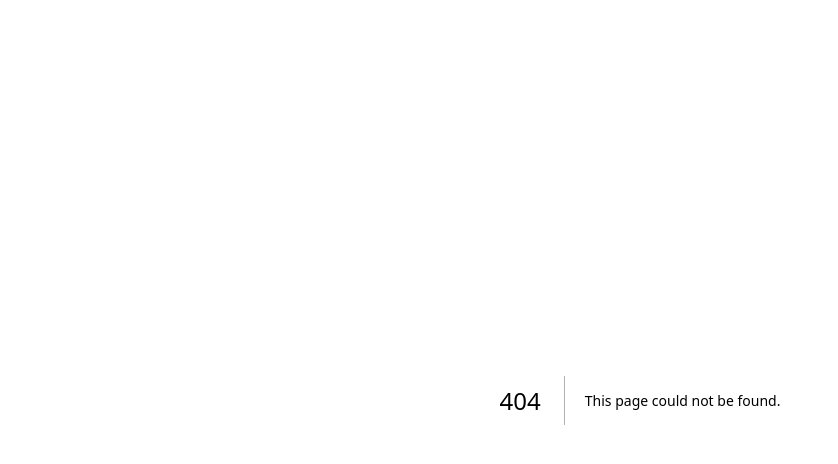
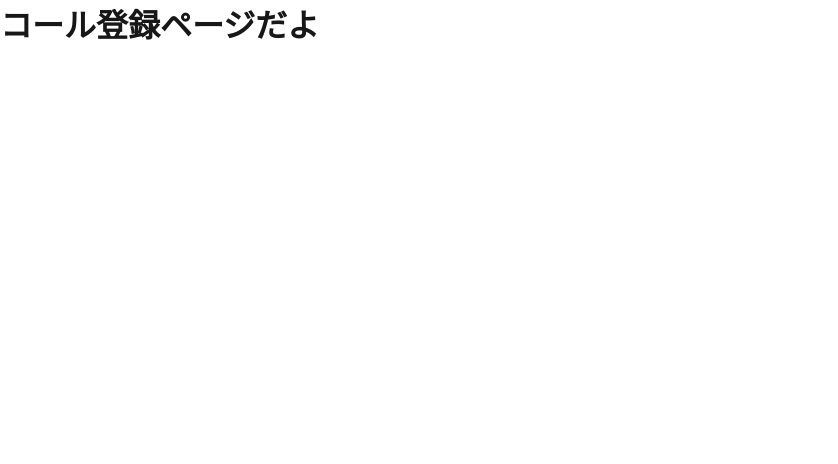
Before and after one commit to halt0413/jirou, a Next.js app in the folder apps/web/: page /call-register in a window 1280 px wide. Before the commit this address had no page. Shown: the top 464 px of the page, without its empty margins (0-838 px from the left). Built offline with nearby package versions, Linux system fonts and the light colour scheme.

Commit message:
feat: コール登録機能のページとコンポーネントを追加

```diff
--- /dev/null
+++ b/apps/web/src/app/call-register/page.tsx
@@ -0,0 +1,5 @@
+import { CallRegisterPage } from "@/features/call-register";
+
+export default function Page() {
+  return <CallRegisterPage />;
+}
--- /dev/null
+++ b/apps/web/src/features/call-register/components/CallRegisterContainer/index.tsx
@@ -0,0 +1,5 @@
+export const CallRegisterPage = () => {
+    return (
+        <h1>コール登録ページだよ</h1>
+    );
+}
--- /dev/null
+++ b/apps/web/src/features/call-register/index.ts
@@ -0,0 +1 @@
+export * from "./components/CallRegisterContainer";
```
Also changed, not shown: apps/web/src/features/call-register/components/CallRegisterContainer/index.module.css (added).
